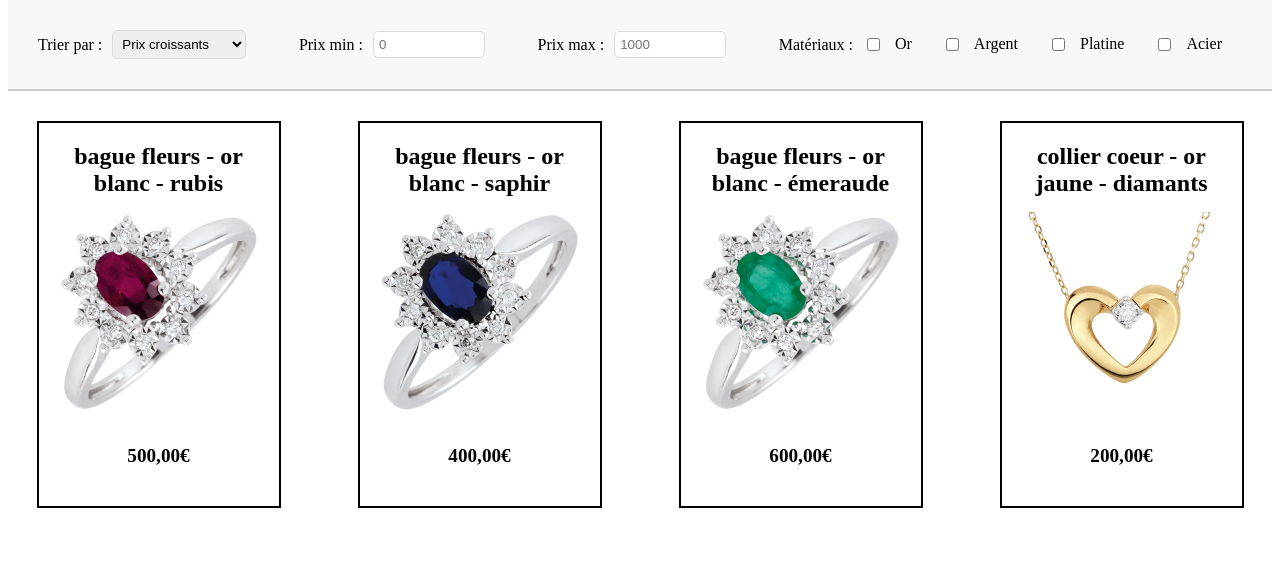
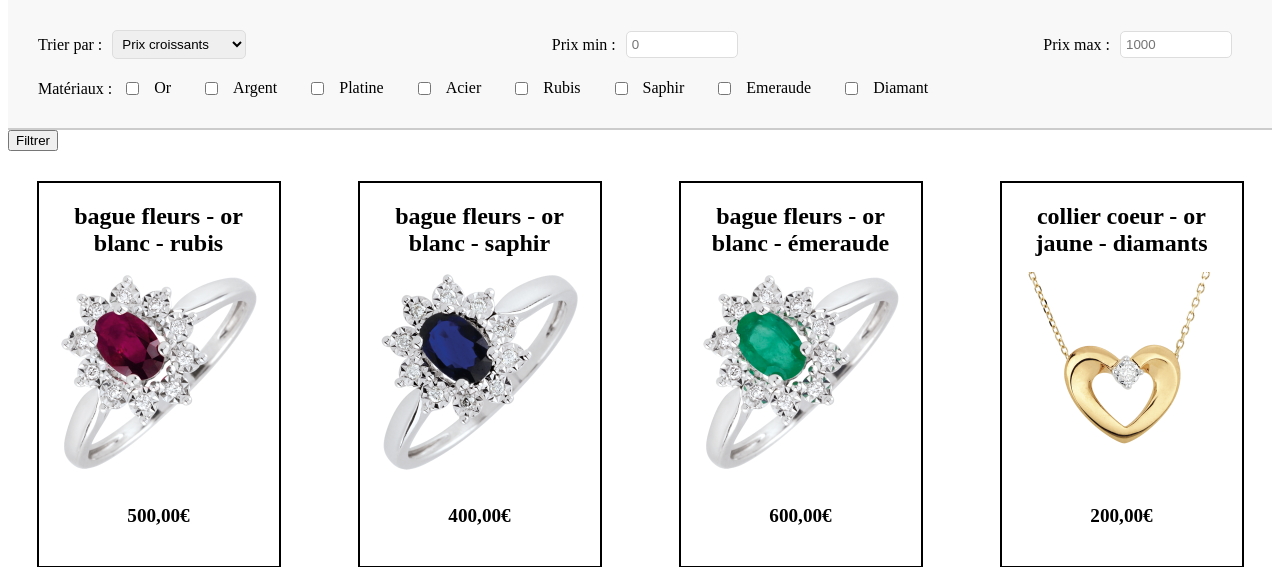
Before and after one commit to oscorchan/Glimmer, a Django app: page / in a window 1280 px wide. Shown: the part 58-625 px from the top of the page. Run offline with Django 5.2, Linux system fonts and the light colour scheme; data comes from the database, SQL or seed files in the repository; both versions use the stored data as it was after the commit.

Commit message:
ajout du comportement des filtres

```diff
--- a/store/templates/store/index.html
+++ b/store/templates/store/index.html
@@ -5,10 +5,12 @@
 {% load static %}
 
 <!-- Début de la barre de filtres -->
+
+<form method="get" action="{% url 'index' %}">
     <div class="filter-bar">
         <div class="filter-option">
             <label for="price">Trier par :</label>
-        <select id="price">
+            <select id="price" name=>
                 <option value="ascending">Prix croissants</option>
                 <option value="descending">Prix décroissants</option>
                 <option value="alphabatic">A-Z</option>
@@ -26,21 +28,38 @@
         <div class="filter-option">
             <label>Matériaux :</label>
             <div class="checkbox-group">
-            <input type="checkbox" id="gold" name="material" value="gold">
+                <input type="checkbox" id="gold" name="material" value="Or">
                 <label for="gold">Or</label>
 
-            <input type="checkbox" id="silver" name="material" value="silver">
+                <input type="checkbox" id="silver" name="material" value="Argent">
                 <label for="silver">Argent</label>
 
-            <input type="checkbox" id="platinum" name="material" value="platinum">
+                <input type="checkbox" id="platinum" name="material" value="Platine">
                 <label for="platinum">Platine</label>
 
-            <input type="checkbox" id="steel" name="material" value="steel">
+                <input type="checkbox" id="steel" name="material" value="Acier">
                 <label for="platinum">Acier</label>
+
+                <input type="checkbox" id="rubis" name="material" value="Rubis">
+                <label for="gold">Rubis</label>
+
+                <input type="checkbox" id="saphir" name="material" value="Saphir">
+                <label for="silver">Saphir</label>
+
+                <input type="checkbox" id="emeraude" name="material" value="Emeraude">
+                <label for="platinum">Emeraude</label>
+
+                <input type="checkbox" id="diamant" name="material" value="Diamant">
+                <label for="platinum">Diamant</label>
             </div>
         </div>
     </div>
     <!-- Fin de la barre de filtres -->
+    <!-- Ajouter un bouton pour soumettre le formulaire -->
+    <input type="submit" value="Filtrer">
+</form>
+
+
 
 <!-- Produits -->
 <div class="products-grid">
--- a/store/views.py
+++ b/store/views.py
@@ -1,9 +1,36 @@
 from django.shortcuts import render, get_object_or_404, redirect
 from store.models import Cart, Order, Product
 from django.urls import reverse
+from django.db.models import Q
 
 def index(request):
     products = Product.objects.all()
+
+    sort_order = request.GET.get('sort_order')
+    min_price = request.GET.get('price_min')
+    max_price = request.GET.get('price_max')
+    materials = request.GET.getlist('material')
+
+    if min_price:
+        products = products.filter(price__gte=min_price)
+    if max_price:
+        products = products.filter(price__lte=max_price)
+
+    if materials:
+        material_queries = [Q(material1=material) | Q(material2=material) | Q(material3=material) for material in materials]
+        query = material_queries.pop()
+        for item in material_queries:
+            query &= item
+        products = products.filter(query)
+
+    if sort_order == 'ascending':
+        products = products.order_by('price')
+    elif sort_order == 'descending':
+        products = products.order_by('-price')
+    elif sort_order == 'alphabetic':
+        products = products.order_by('name')
+    elif sort_order == 'non-alphabetic':
+        products = products.order_by('-name')
 
     return render(request, 'store/index.html', context={"products": products})
 
```
Also changed, not shown: db.sqlite3. Lines whose indentation alone changed are shown as unchanged.
